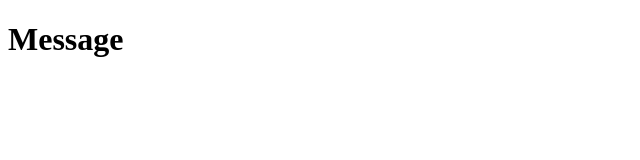
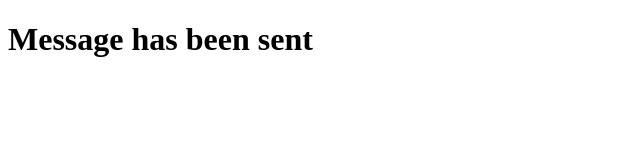
Before and after one commit to Shubham-Jaiswal-838/Working-contact-form, a plain HTML site: page index.html in a window 1280 px wide. Shown: the whole page, without its empty margins (0-640 px from the left). Drawn offline with Linux system fonts and the light colour scheme.

Commit message:
Update index.html

```diff
--- a/index.html
+++ b/index.html
@@ -7,7 +7,7 @@
     <title>Contact form</title>
 </head>
 <body>
-    <h1>Message</h1>
+    <h1>Message has been sent</h1>
 
 </body>
 </html>
```
